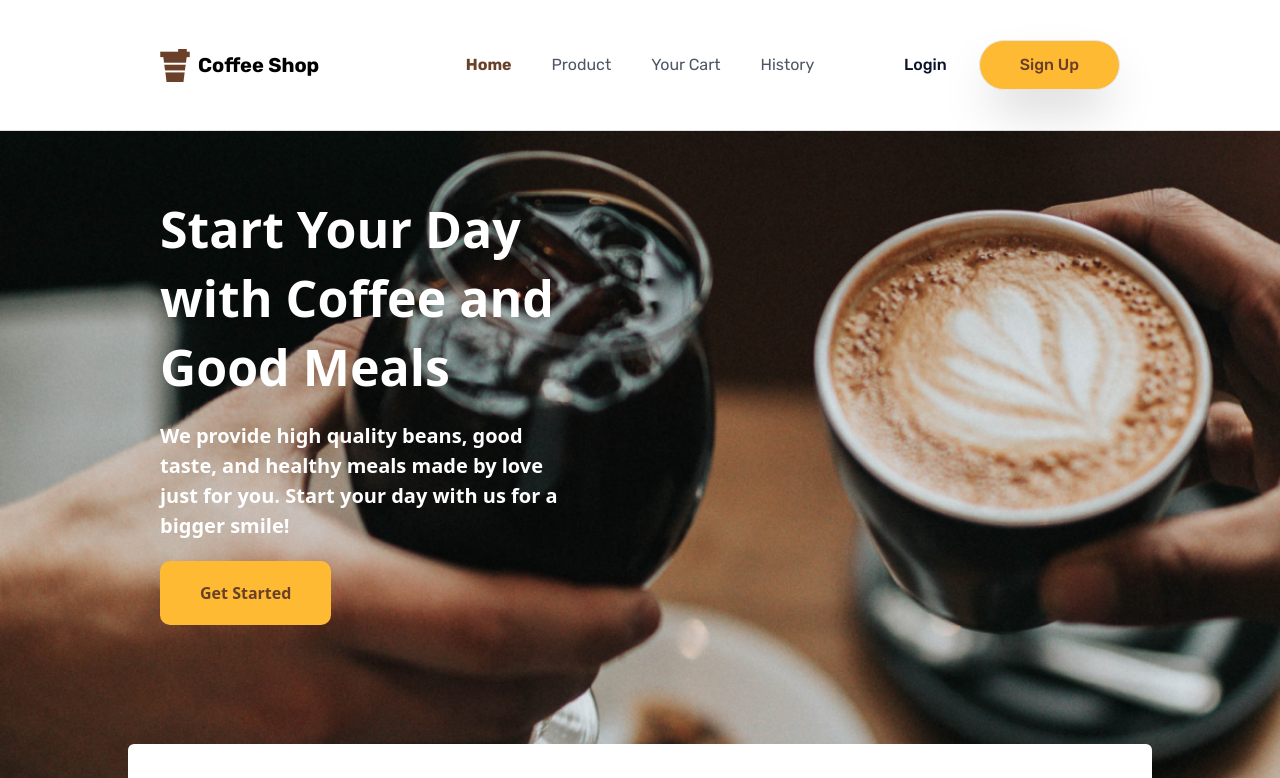
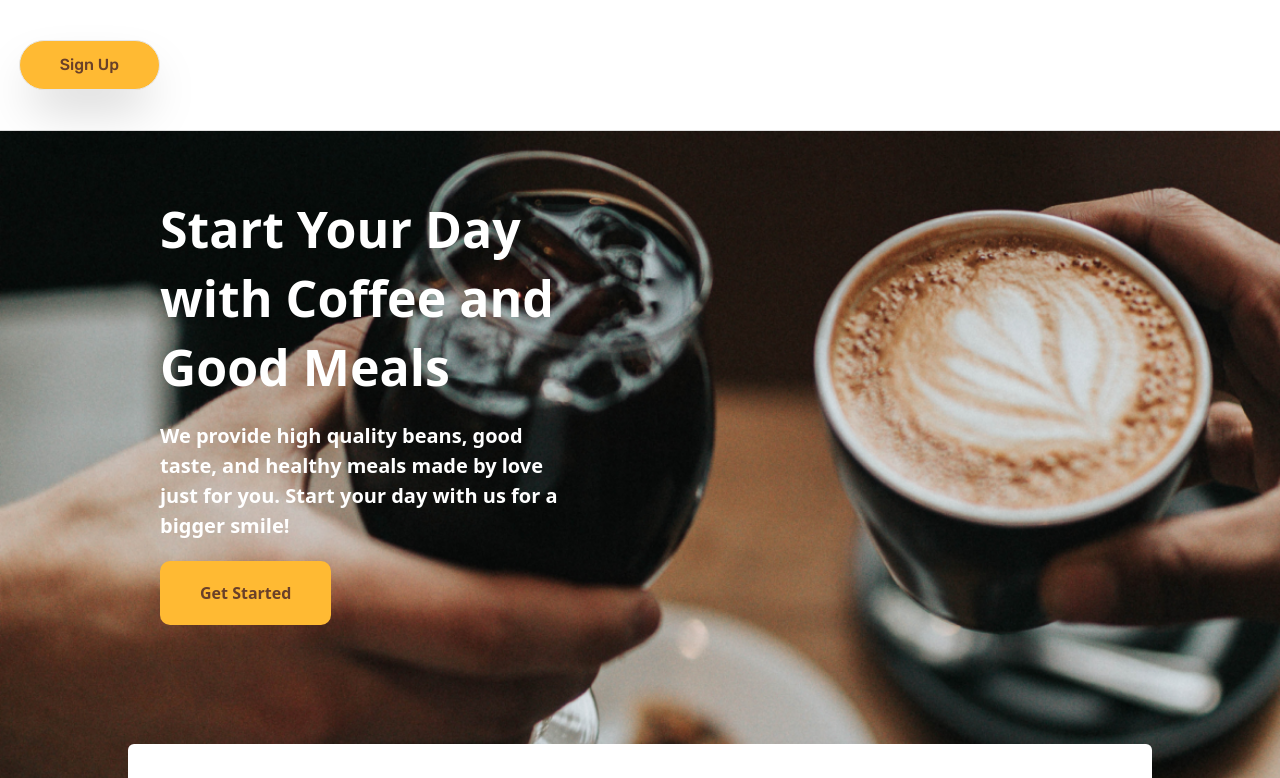
Before and after one commit to oktaviandwip/coffeeshop, a React (Vite) app in the folder apps/client/: page / in a window 1280 px wide. Shown: the top 778 px of the page. Built offline with nearby package versions, Linux system fonts and the light colour scheme.

Commit message:
update responsive

```diff
--- a/apps/client/src/components/Header.jsx
+++ b/apps/client/src/components/Header.jsx
@@ -18,7 +18,8 @@ export default function Header() {
 
     elmConSideNav.classList.remove("opacity-0")
     elmConSideNav.classList.remove("pointer-events-none")
-    elmSideNav.classList.remove("-left-full")
+    elmSideNav.classList.remove("-translate-x-full")
+    elmSideNav.classList.remove("pointer-events-none")
   }
 
   const closeSideNav = () => {
@@ -27,7 +28,7 @@ export default function Header() {
       const elmSideNav = document.querySelector(".side-nav")
 
       if (e.target.id == "con-side-nav") {
-        elmSideNav.classList.add("-left-full")
+        elmSideNav.classList.add("-translate-x-full", "pointer-events-none")
         setTimeout(() => {
           elmConSideNav.classList.add("opacity-0", "pointer-events-none")
         }, 300)
@@ -42,7 +43,7 @@ export default function Header() {
   return (
     <header className="font-rubik sticky top-0 md:px-40 px-10 md:py-10 py-5 border-b-[1px] border-[#9f9f9f56] bg-white z-50">
       <div id="con-side-nav" className="con-side-nav fixed left-0 top-0 md:static w-screen md:w-full h-screen md:h-auto z-50 opacity-0 md:opacity-100 pointer-events-none bg-[#00000080] md:bg-transparent">
-        <div id="side-nav" className="side-nav fixed left-0 -left-full md:static h-full w-[65%] md:w-full md:h-auto flex md:flex-row flex-col-reverse justify-end md:justify-between z-100 rounded-tr-3xl bg-[#F2F2F2] md:bg-transparent ease-linear duration-300 pointer-events-auto">
+        <div id="side-nav" className="side-nav fixed left-0 -translate-x-full md:static h-full w-[65%] md:w-full md:h-auto flex md:flex-row flex-col-reverse justify-end md:justify-between z-100 rounded-tr-3xl bg-[#F2F2F2] md:bg-transparent transition-all ease-linear duration-300 pointer-events-none">
           {/* button sign out mobile */}
           {isAuthUser || isAuthAdmin ?
             <div className=" md:hidden flex flex-col items-start justify-center h-1/3 px-5">
```
